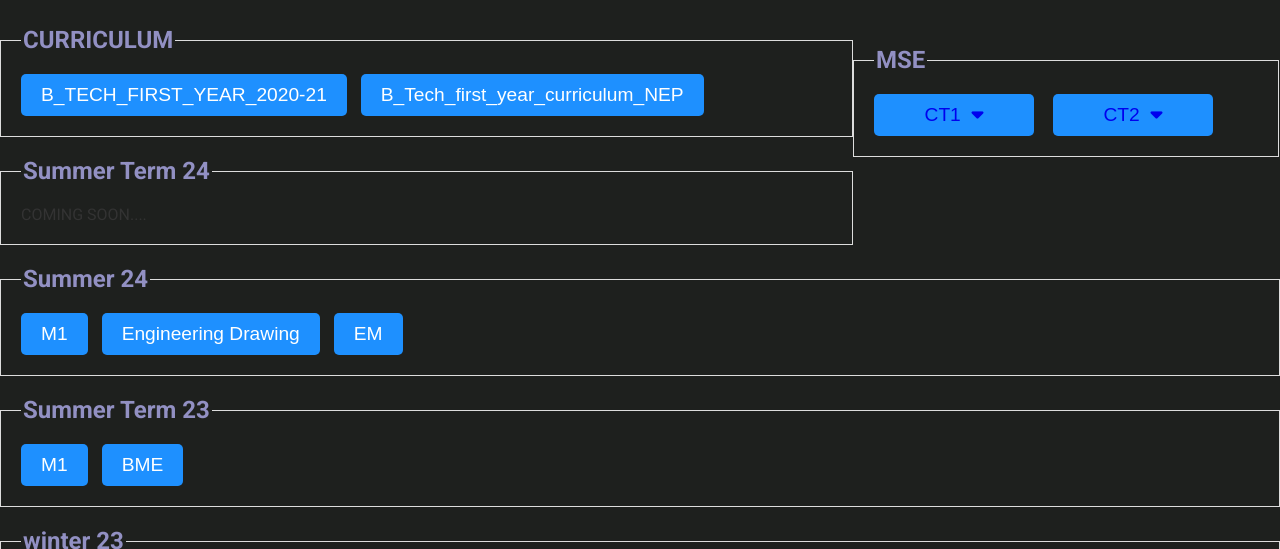
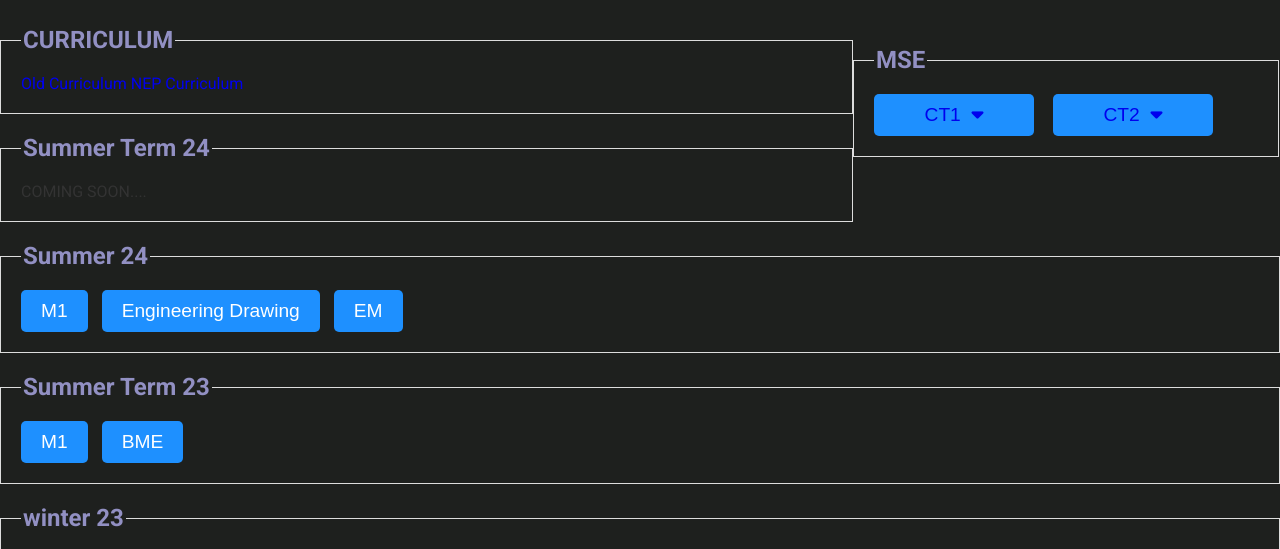
Before and after one commit to suyog810/gcoea, a plain HTML site: page 1stsem.html in a window 1280 px wide. Shown: the part 211-760 px from the top of the page. Drawn offline with Linux system fonts and the light colour scheme.

Commit message:
Update 1stsem.html

```diff
--- a/1stsem.html
+++ b/1stsem.html
@@ -57,7 +57,7 @@
         legend {
             font-size: 1.5em;
             color: #9290c3;
-            font-weight: bold;
+            font-weight:bold;
         }
 
         .branch-buttons, .semester-buttons {
@@ -219,8 +219,8 @@
 
     <fieldset>
         <legend>CURRICULUM</legend>
-        <a href="B_TECH_FIRST_YEAR_2020-21 (1).pdf"><button>B_TECH_FIRST_YEAR_2020-21</button></a>
-        <a href="B_Tech_first_year_curriculum_NEP_20_Based_23_24_onwards.pdf"><button>B_Tech_first_year_curriculum_NEP</button></a>
+        <a href="B_TECH_FIRST_YEAR_2020-21 (1).pdf">Old Curriculum</button></a>
+        <a href="B_Tech_first_year_curriculum_NEP_20_Based_23_24_onwards.pdf">NEP Curriculum</button></a>
     </fieldset>
 
     <fieldset>
```
